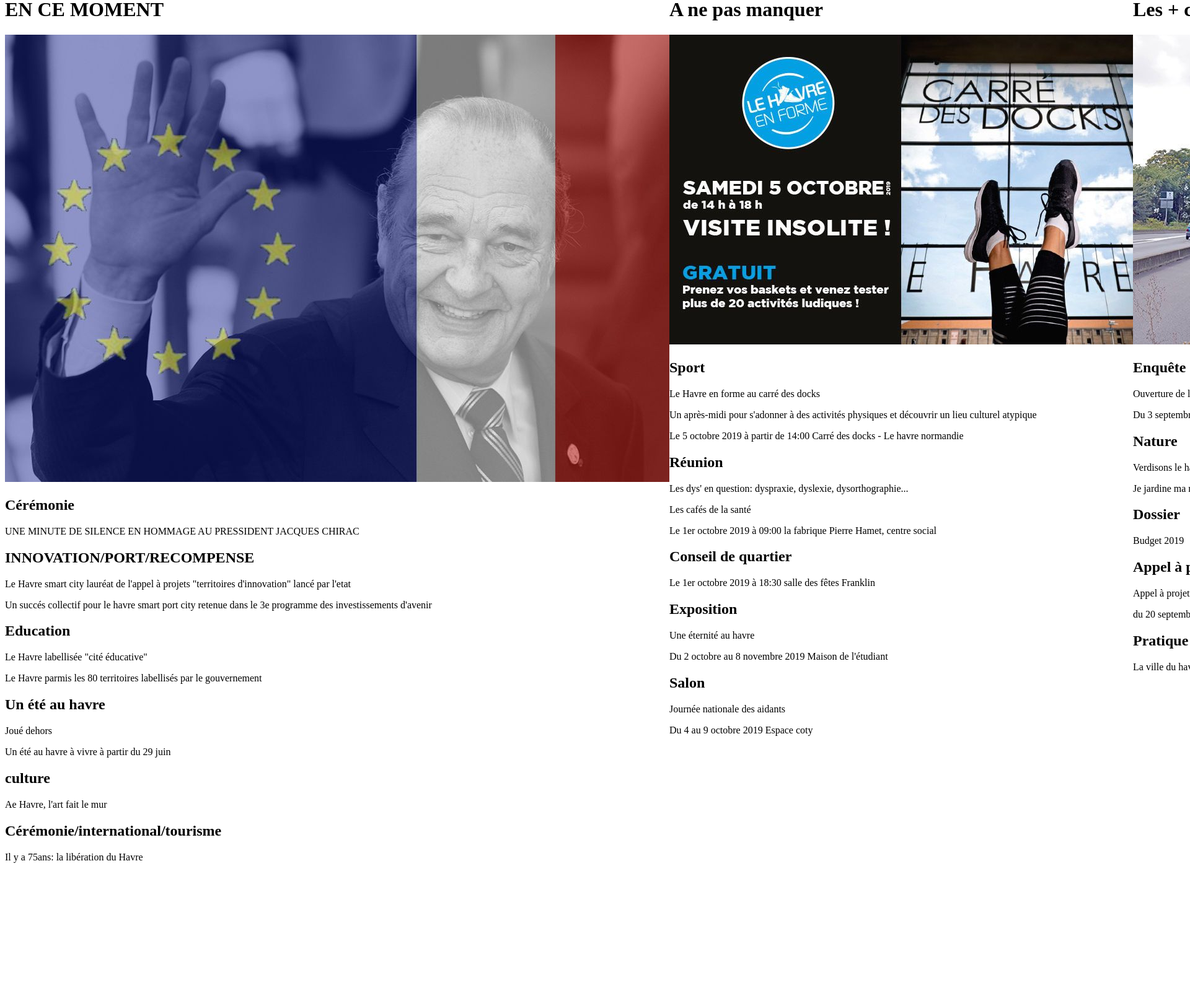
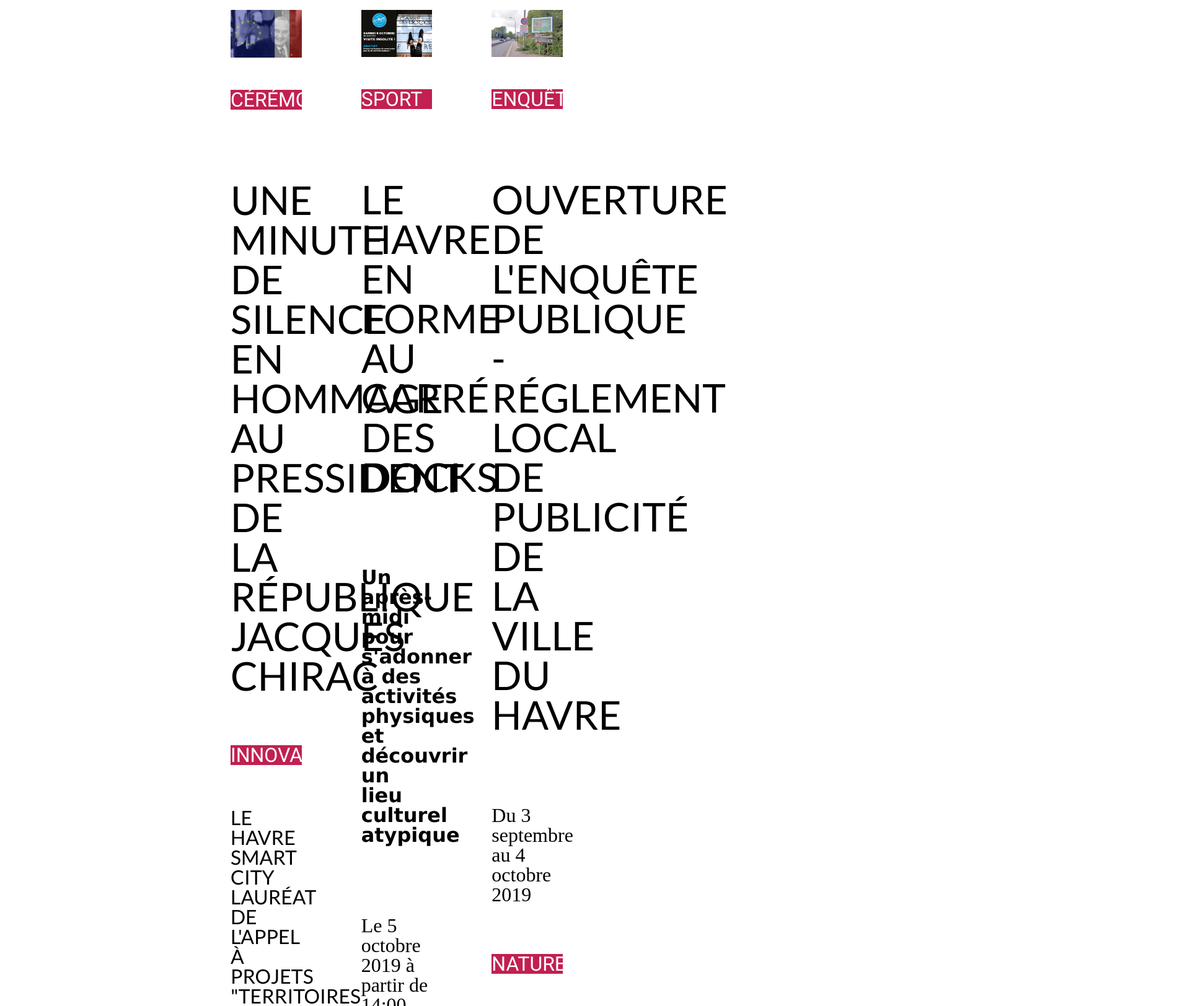
Before and after one commit to quentinpoirier/OrelyNews, a plain HTML site: page index.html in a window 1280 px wide. Shown: the part 711-2335 px from the top of the page at 62% size, 1920 px wide, since content can reach past the window. Before the commit the page ends 2128 px from the top, so only its background shows below. Drawn offline with Linux system fonts and the light colour scheme.

Commit message:
début mise en place du css + crétion de div et class

```diff
--- a/assets/css/style.css
+++ b/assets/css/style.css
@@ -1,26 +1,113 @@
-.container {
-    display: grid;
-    grid-template-columns: repeat(12, auto);
-    grid-template-rows: repeat(2, auto);
+.container
+  {
+      display: grid;
+      grid-template-columns: repeat(12, 1fr);
+      grid-template-rows: repeat(2, auto);
   }
-  .box1
+  .firstbox
   {
       grid-column: 4 / 10;
-     grid-row: 1 / 1;
-     width: 100%;
+      grid-row: 1 / 1;
+      margin: 2rem;
   }
-  .box2
+  #LeHavre
+  {
+      width: 100%;
+  }
+
+  .secondbox
   {
       grid-column: 4 / 6;
       grid-row-start: 2;
+      margin: 3rem;
   }
-  .box3
+  #Chirac
+  {
+      width: 100%;
+  }
+  .thirdbox
   {
       grid-column: 6 / 8;
       grid-row-start: 2;
+      margin: 3rem;
   }
-  .box4
+  #docks
+  {
+      width: 100%;
+  }
+  .fourthbox
   {
       grid-column: 8 / 10;
       grid-row-start: 2;
+      margin: 3rem;
   }
+  #road
+  {
+      width: 100%;
+  }
+
+  h1
+  {
+      color: #1c93ee;
+      font-style: normal;
+      width: 100%;
+      font-family: 'roboto' , sans-serif;
+      font-size: 3rem;
+      text-transform: uppercase;
+  }
+
+  .subtitle
+  {
+      text-transform: uppercase;
+      font-size: 4rem;
+      font-family: 'lato' , sans-serif;
+      margin-top: 3rem;
+      margin-bottom: 3rem;
+      line-height: 4rem;
+  }
+  .sum
+  {
+      text-transform: uppercase;
+      font-size: 2rem;
+      font-family: 'lato' , sans-serif;
+      line-height: 2rem;
+  }
+  .boldtext
+  {
+      font-size: 2rem;
+      font-weight: bold;
+      font-family: 'verdana' , sans-serif;
+      margin-top: 3rem;
+      margin-bottom: 3rem;
+      line-height: 2rem;
+  }
+
+  .colortitle
+  {
+      background-color: #c12051;
+      text-transform: uppercase;
+      font-size: 2rem;
+      color: white;
+      font-family: 'roboto' , sans-serif;
+      margin-top: 3rem;
+      margin-bottom: 3rem;
+      line-height: 2rem;
+  }
+  .text
+  {
+      font-size: 2rem;
+      margin-top: 3rem;
+      margin-bottom: 3rem;
+      line-height: 2rem;
+
+  }
+  .content
+  {
+      margin-top: 5rem;
+      margin-bottom: 5rem;
+  }
+  p
+  {
+      margin-top: 0.2rem;
+      margin-bottom: 0.2rem;
+  }
--- a/index.html
+++ b/index.html
@@ -3,70 +3,104 @@
 <head>
     <meta charset="UTF-8">
     <link rel="stylesheet" href="assets/css/style.css">
+    <link href="https://fonts.googleapis.com/css?family=Lato|Roboto&display=swap" rel="stylesheet">
     <title>Document</title>
 </head>
 <body>
     <div class="container">
-        <div class="box1">
-            <a href="assets/img/leHavre.jpg"><img src="assets/img/leHavre.jpg" alt="photo du Havre" title="photo du Havre"></a>
+        <div class="firstbox">
+            <a href="assets/img/leHavre.jpg"><img src="assets/img/leHavre.jpg" alt="photo du Havre" title="photo du Havre" id="LeHavre"></a>
         </div>
-        <div class="box2">
-            <h1>EN CE MOMENT</h1>
-            <a href="assets/img/img01.jpg"><img src="assets/img/img01.jpg" alt="photo de Chirac" title="photo de Chirac"></a>
-            <h2>Cérémonie</h2>
-            <p>UNE MINUTE DE SILENCE EN HOMMAGE AU PRESSIDENT JACQUES CHIRAC</p>
-            <h2>INNOVATION/PORT/RECOMPENSE</h2>
-            <P>Le Havre smart city lauréat de l'appel à projets "territoires d'innovation" lancé par l'etat</P>
-            <p>Un succés collectif pour le havre smart port city retenue dans le 3e programme des investissements d'avenir</p>
-            <h2>Education</h2>
-            <p>Le Havre labellisée "cité éducative"</p>
-            <p>Le Havre parmis les 80 territoires labellisés par le gouvernement</p>
-            <h2>Un été au havre</h2>
-            <p>Joué dehors</p>
-            <p>Un été au havre à vivre à partir du 29 juin</p>
-            <h2>culture</h2>
-            <p>Ae Havre, l'art fait le mur</p>
-            <h2>Cérémonie/international/tourisme</h2>
-            <p>Il y a 75ans: la libération du Havre</p>
+        <div class="secondbox">
+            <div class="content">
+                <h1>EN CE MOMENT</h1>
+                <a href="assets/img/img01.jpg"><img src="assets/img/img01.jpg" alt="photo de Chirac" title="photo de Chirac" id="Chirac"></a>
+                <p class="colortitle">Cérémonie</p><br>
+                <p class="subtitle">UNE MINUTE DE SILENCE EN HOMMAGE AU PRESSIDENT DE LA RÉPUBLIQUE JACQUES CHIRAC</p>
+            </div>
+            <div class="content">
+                <p class="colortitle" class="colortitle">INNOVATION/PORT/RECOMPENSE</p><br>
+                <p class="sum">Le Havre smart city lauréat de l'appel à projets "territoires d'innovation" lancé par l'etat</p><br>
+                <p class="boldtext">Un succés collectif pour le havre smart port city retenue dans le 3e programme des investissements d'avenir</p><br>
+            </div>
+            <div class="content">
+                <p class="colortitle">Éducation</p><br>
+                <p class="sum">Le Havre labellisée "cité éducative"</p><br>
+                <p class="boldtext">Le Havre parmis les 80 territoires labellisés par le gouvernement</p><br>
+            </div>
+            <div class="content">
+                <p class="colortitle">Un été au havre</p><br>
+                <p class="sum">Joué dehors</p><br>
+                <p class="boldtext">Un été au havre à vivre à partir du 29 juin</p><br>
+            </div>
+            <div class="content">
+                <p class="colortitle">culture</p><br>
+                <p class="sum">Le Havre, l'art fait le mur</p><br>
+            </div>
+            <div class="content">
+                <p class="colortitle">Cérémonie/international/tourisme</p><br>
+                <p class="sum">Il y a 75ans: la libération du Havre</p><br>
+            </div>
         </div>
-        <div class="box3">
-            <h1>A ne pas manquer</h1>
-            <a href="assets/img/img02.jpg"><img src="assets/img/img02.jpg" alt="photo carré des docks" title="photo carré des docks"></a>
-            <h2>Sport</h2>
-            <p>Le Havre en forme au carré des docks</p>
-            <p>Un après-midi pour s'adonner à des activités physiques et découvrir un lieu culturel atypique</p>
-            <p>Le 5 octobre 2019 à partir de 14:00 Carré des docks - Le havre normandie</p>
-            <h2>Réunion</h2>
-            <p>Les dys' en question: dyspraxie, dyslexie, dysorthographie...</p>
-            <p>Les cafés de la santé</p>
-            <p>Le 1er octobre 2019 à 09:00 la fabrique Pierre Hamet, centre social</p>
-            <h2>Conseil de quartier</h2>
-            <p>Le 1er octobre 2019 à 18:30 salle des fêtes Franklin</p>
-            <h2>Exposition</h2>
-            <p>Une éternité au havre</p>
-            <p>Du 2 octobre au 8 novembre 2019 Maison de l'étudiant</p>
-            <h2>Salon</h2>
-            <p>Journée nationale des aidants</p>
-            <p>Du 4 au 9 octobre 2019 Espace coty</p>
+
+        <div class="thirdbox">
+            <div class="content">
+                <h1>A NE PAS MANQUER</h1>
+                <a href="assets/img/img02.jpg"><img src="assets/img/img02.jpg" alt="photo carré des docks" title="photo carré des docks" id="docks"></a>
+                <p class="colortitle">Sport</p><br>
+                <p class="subtitle">Le Havre en forme au carré des docks</p><br>
+                <p class="boldtext">Un après-midi pour s'adonner à des activités physiques et découvrir un lieu culturel atypique</p><br>
+                <p class="text">Le 5 octobre 2019 à partir de 14:00 Carré des docks - Le havre normandie</p>
+            </div>
+            <div class="content">
+                <p class="colortitle">Réunion</p><br>
+                <p class="sum">Les dys' en question: dyspraxie, dyslexie, dysorthographie...</p><br>
+                <p class="boldtext">Les cafés de la santé</p><br>
+                <p class="text">Le 1er octobre 2019 à 09:00 la fabrique Pierre Hamet, centre social</p><br>
+            </div>
+            <div class="content">
+                <p class="colortitle">Conseil de quartier</p><br>
+                <p class="sum">Le 1er octobre 2019 à 18:30 salle des fêtes Franklin</p>
+            </div>
+            <div class="content">
+                <p class="colortitle">Exposition</p><br>
+                <p class="sum">Une éternité au havre</p><br>
+                <p class="text">Du 2 octobre au 8 novembre 2019 Maison de l'étudiant</p>
+            </div>
+            <div class="content">
+                <p class="colortitle">Salon</p><br>
+                <p class="sum">Journée nationale des aidants</p><br>
+                <p class="text">Du 4 au 9 octobre 2019 Espace coty</p>
+            </div>
         </div>
-        <div class="box4">
-            <h1>Les + consultés</h1>
-            <a href="assets/img/img03.jpg"><img src="assets/img/img03.jpg" alt="photo de route" title="photo de route"></a>
-            <h2>Enquête</h2>
-            <p>Ouverture de l'enquête publique - réglement local de publicité de la ville du havre</p>
-            <p>Du 3 septembre au 4 octobre 2019</p>
-            <h2>Nature</h2>
-            <p>Verdisons le havre</p>
-            <p>Je jardine ma rue pour embellir la ville et favorise la biodiversité</p>
-            <h2>Dossier</h2>
-            <p>Budget 2019</p>
-            <h2>Appel à projets</h2>
-            <p>Appel à projet politique de la ville 2020</p>
-            <p>du 20 septembre au 2 novembre 2019</p>
-            <h2>Pratique et démarches</h2>
-            <p>La ville du havre recrute</p>
+
+        <div class="fourthbox">
+            <div class="content">
+                <h1>Les + CONSULTÉS</h1>
+                <a href="assets/img/img03.jpg"><img src="assets/img/img03.jpg" alt="photo de route" title="photo de route" id="road"></a>
+                <p class="colortitle">Enquête</p><br>
+                <p class="subtitle">Ouverture de l'enquête publique - réglement local de publicité de la ville du havre</p><br>
+                <p class="text">Du 3 septembre au 4 octobre 2019</p>
+            </div>
+            <div class="content">
+                <p class="colortitle">Nature</p><br>
+                <p class="sum">Verdisons le havre</p><br>
+                <p class="boldtext">jardine ma rue pour embellir la ville et favorise la biodiversité</p>
+            </div>
+            <div class="content">
+                <p class="colortitle">Dossier</p><br>
+                <p class="boldtext">Budget 2019</p>
+            </div>
+           <div class="content">
+                <p class="colortitle">Appel à projets</p><br>
+                <p class="sum">Appel à projet politique de la ville 2020</p><br>
+                <p class="boldtext">du 20 septembre au 2 novembre 2019</p>
+           </div>
+            <div class="content">
+                <p class="colortitle">Pratique et démarches</p><br>
+                <p class="sum">La ville du havre recrute</p>
+            </div>
         </div>
       </div>
-
 </body>
 </html>
```
